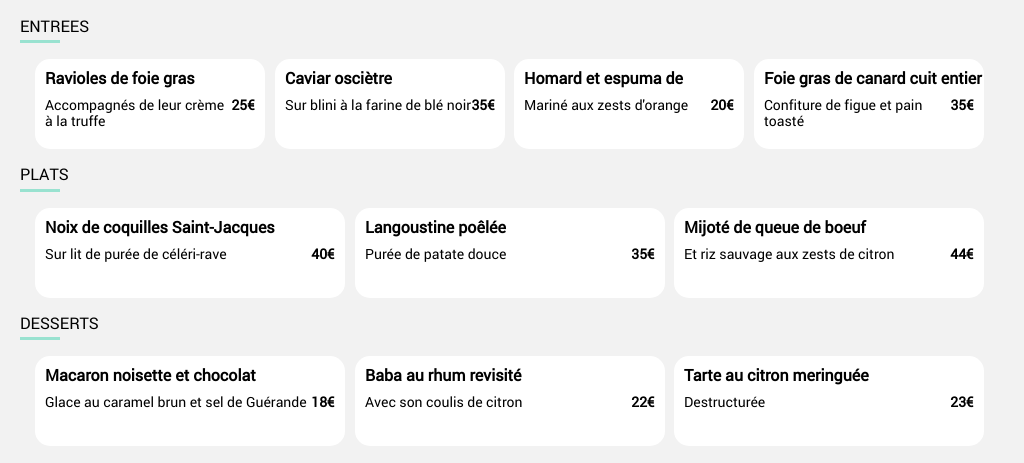
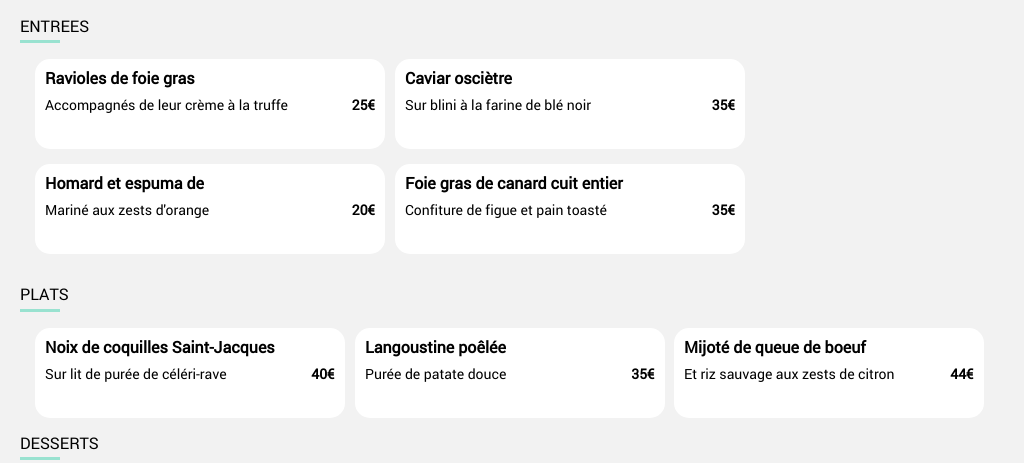
Before and after one commit to FMilenkovic03/projet_3_Milenkovic_Filip, a website: page menu_enchante.html in a window 1024 px wide. Shown: the part 438-901 px from the top of the page. Drawn offline with Linux system fonts and the light colour scheme.

Commit message:
Correction note enchanté

```diff
--- a/menu_enchante.html
+++ b/menu_enchante.html
@@ -37,7 +37,7 @@
                 <!--Entrées-->
                 <section class="ml3 starter">
                     <p class="souligne">ENTREES</p>
-                    <section class="partitionmenu">
+                    <section class="partitionmenu partitionmenu1">
                         <article class="bullemenu delay-0">
                             <section class="remplir">
                                 <p class="bullemenu__plat">Ravioles de foie gras</p>
--- a/sass/Layout/_menu.scss
+++ b/sass/Layout/_menu.scss
@@ -199,6 +199,15 @@
         .souligne{
             margin-left: 5px;
         }
+        /**Note enchanté spécial**/
+        .partitionmenu1{
+            display: flex;
+            flex-wrap: wrap;
+
+        }
+        .partitionmenu1 .bullemenu{
+            margin-bottom: 15px;
+        }
     }
 
     @media screen and (min-width:1200px) {
```
Also changed, not shown: css/style.css, 1 other file.
